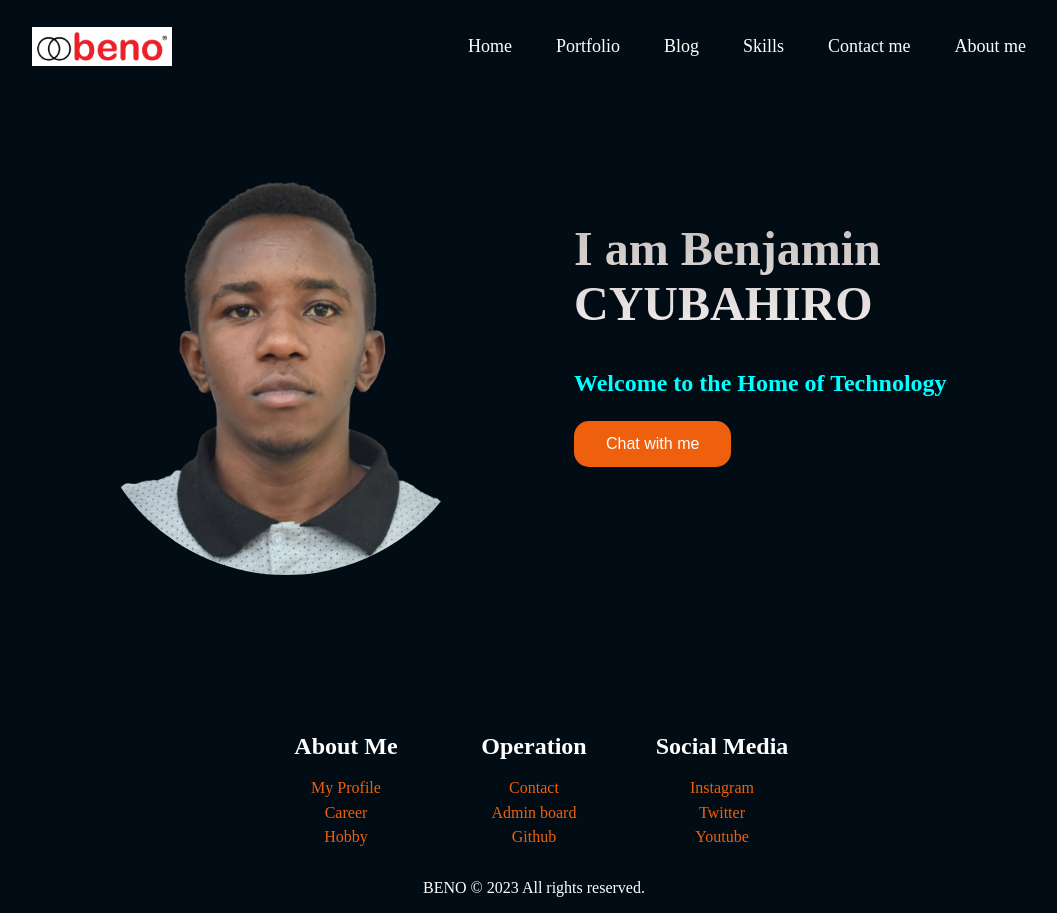
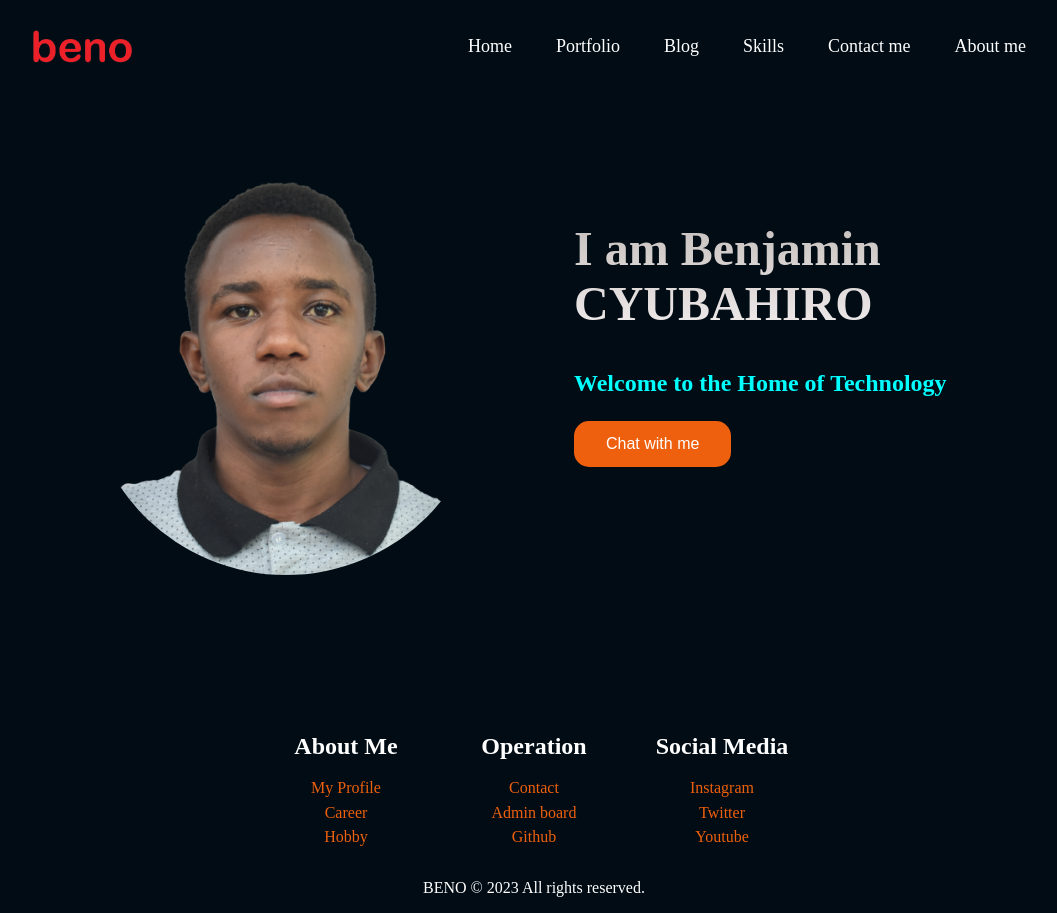
Before and after one commit to bencyubahiro77/my-brand, a plain HTML site: page index.html in a window 1280 px wide. Shown: the whole page, without its empty margins (106-1163 px from the left). Drawn offline with Linux system fonts and the light colour scheme.

Commit message:
changed logo

```diff
--- a/index.html
+++ b/index.html
@@ -15,7 +15,7 @@
 
             <nav>
 
-                <img src="/pics used/beno logo 2.png" class="logo">
+                <img src="/pics used/logo croped.png" class="logo">
                 <ul id="sidemenu">
                  <li><a href="index.html" >Home </a></li>
                  <li><a href="mywork.html" >Portfolio</a></li>
--- a/wholepage.css
+++ b/wholepage.css
@@ -20,7 +20,7 @@
          }
 
          .logo{
-            width: 140px;
+            width: 100px;
              padding: 10px;
          }
 
```
Also changed, not shown: aboutme.html (+3 -1 lines), admin/blog post/blog.html (+1 -1 lines), admin/blog post/create.html (+1 -1 lines), admin/contact/index.html (+1 -1 lines), admin/users/create.html (+1 -1 lines), admin/users/index.html (+1 -1 lines), blog.html (+1 -1 lines), contact.html (+1 -1 lines), mywork.html (+1 -1 lines), openblog.html (+15 -4 lines), skills.html (+2 -2 lines), pics used/beno logo 2.png (deleted), pics used/logo croped.png (added), 2 other files.
